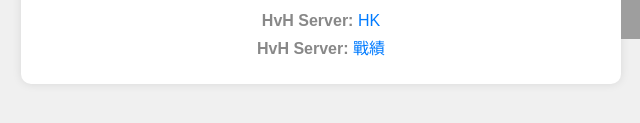
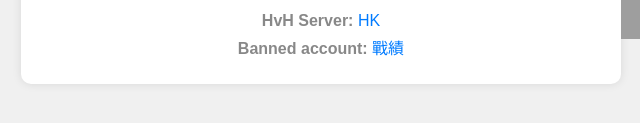
Before and after one commit to Tira-tw/bio, a plain HTML site: page index.html in a window 1280 px wide. Shown: the part 611-734 px from the top of the page, 144-784 px from the left. Drawn offline with Linux system fonts and the light colour scheme; grey boxes are pictures that could not be loaded.

Commit message:
Update index.html

```diff
--- a/index.html
+++ b/index.html
@@ -20,7 +20,7 @@
             <p>不爽還玩不贏 我快笑死</p>
             <ul>
                 <li><strong>HvH Server:</strong> <a href="https://discord.gg/MZwEe5hdbV">HK</a></li>
-                <li><strong>HvH Server:</strong> <a href="https://steamhistory.net/id/76561198872135447">戰績</a></li>
+                <li><strong>Banned account:</strong> <a href="https://steamhistory.net/id/76561198872135447">戰績</a></li>
             </ul>
         </div>
     </div>
```
